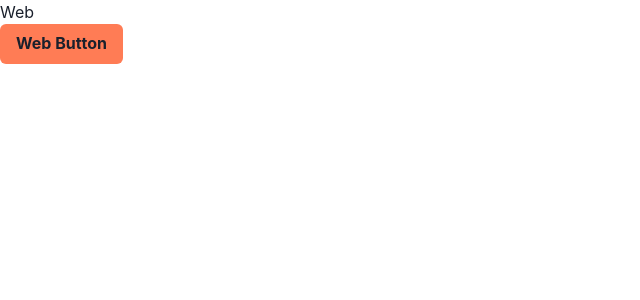
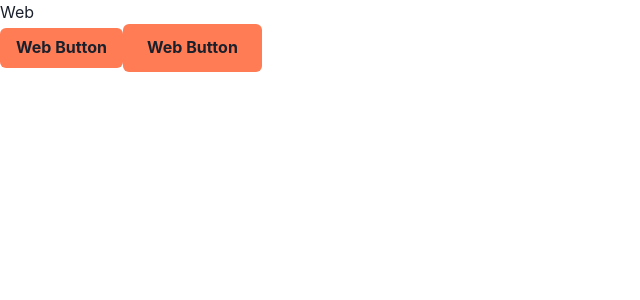
Before and after one commit to foreignbyproxy/block-hackathon, a Next.js app in the folder apps/web/: page / in a window 1280 px wide. Shown: the top 300 px of the page, without its empty margins (0-640 px from the left). Built offline with nearby package versions, Linux system fonts and the light colour scheme.

Commit message:
Add a button to Web

```diff
--- a/apps/web/pages/index.tsx
+++ b/apps/web/pages/index.tsx
@@ -6,6 +6,7 @@ export default function Web() {
     <div>
       <h1>Web</h1>
 			<BlockButton size={"md"}>Web Button</BlockButton>
+			<BlockButton size={"lg"}>Web Button</BlockButton>
     </div>
   );
 }
```
